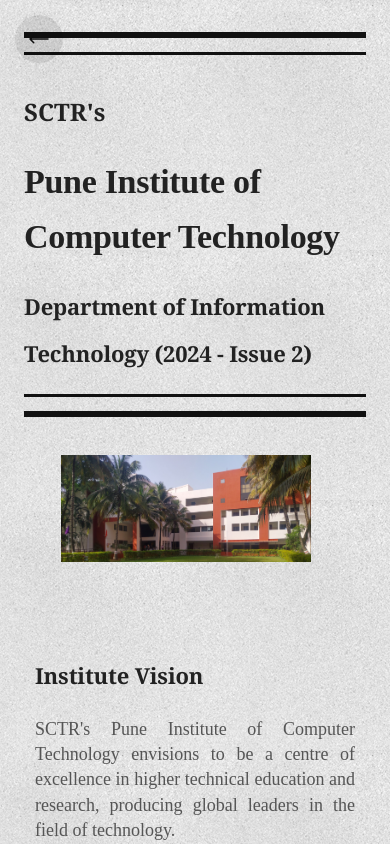
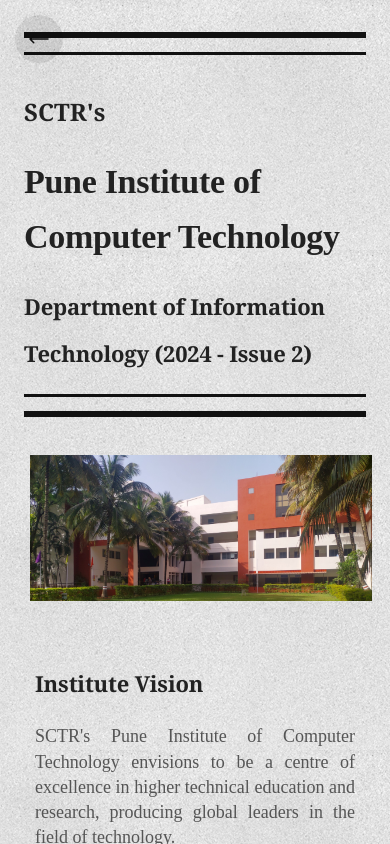
Before and after one commit to DevTaneja/ReactNewsletter, a React (Vite) app: page / in a window 390 px wide. Shown: the top 844 px of the page. Built offline with nearby package versions, Linux system fonts and the light colour scheme; a web font is replaced by a local one.

Commit message:
fixed the main image and Hod fuck Up

```diff
--- a/src/Components/FrontPage.jsx
+++ b/src/Components/FrontPage.jsx
@@ -18,7 +18,7 @@
       <hr className="line-1" />
 
       <div className="page-1">
-        <div className="image-container">
+        <div className="image-container pictimage">
           <img src={collegeImage} alt="Large Image" />
         </div>
         <div className="text-container">
--- a/src/Components/HOD.jsx
+++ b/src/Components/HOD.jsx
@@ -11,10 +11,7 @@
 
                 {/* HoD Section */}
                 <div className="message-box">
-
-
-
-                    <div className="profile-image" style={{ textAlign: 'center' }}> {/* Center image */}
+                     {/* Center image */}
                         {/* Enlarged image */}
 
                     <div className="profile-container">
@@ -27,7 +24,7 @@
                             <p><strong>- Dr. Archana Ghotkar</strong><br />Head, Department of Information Technology</p>
                         </div>
                     </div>
-                    </div>
+
                 </div>
 
                 {/* Newsletter In-Charge Section */}
--- a/src/index.css
+++ b/src/index.css
@@ -1406,20 +1406,27 @@
     margin: 0;
     padding: 0;
     gap: 2rem;
+    width: 100%;
+
   }
   .image-container {
-    width: 80vw;
-    height: 100%; /* Or any specific height */
+    width: 100%;
+    /* Or any specific height */
     overflow: hidden; /* Prevents overflow */
     display: flex;
-    align-items: center;
+    align-content: center;
     justify-content: center;
+    padding: 0;
+    margin: 1 0;
 }
 
 .image-container img {
     width: 100%;
-    height: 100%;
-    object-fit: cover; /* Ensures it fills the container without distortion */
+    height: auto;
+    max-width: 100%;
+    display: block;
+    margin: 0;
+
 }
 
 .toppers-section{
```
